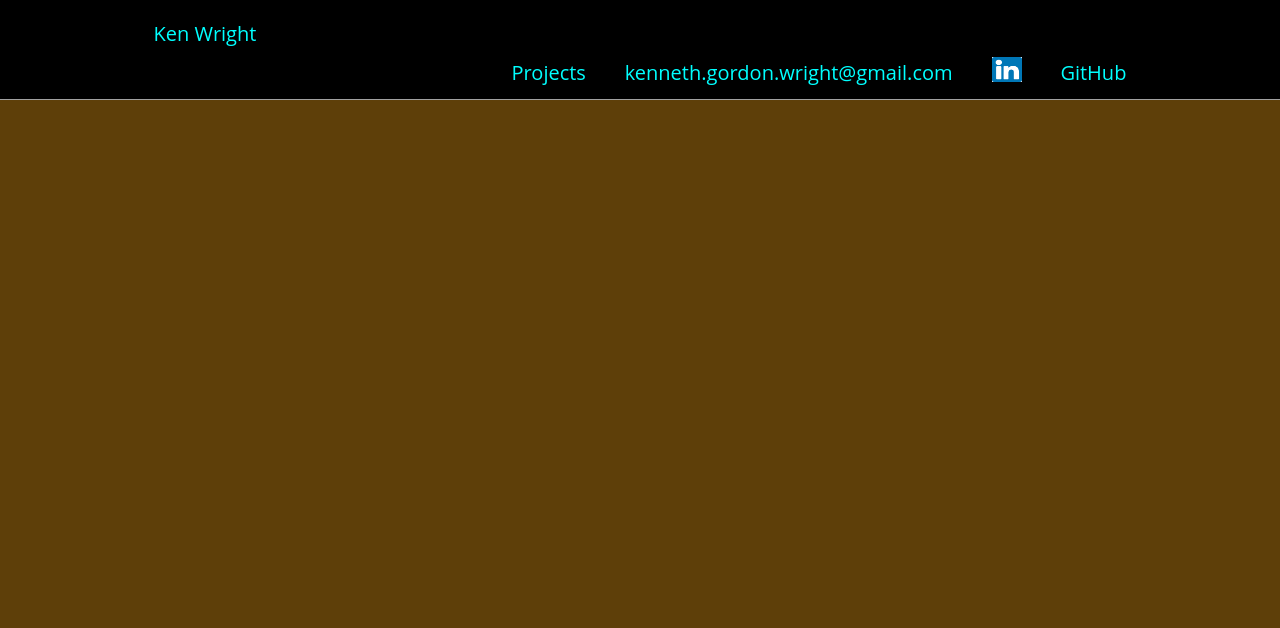
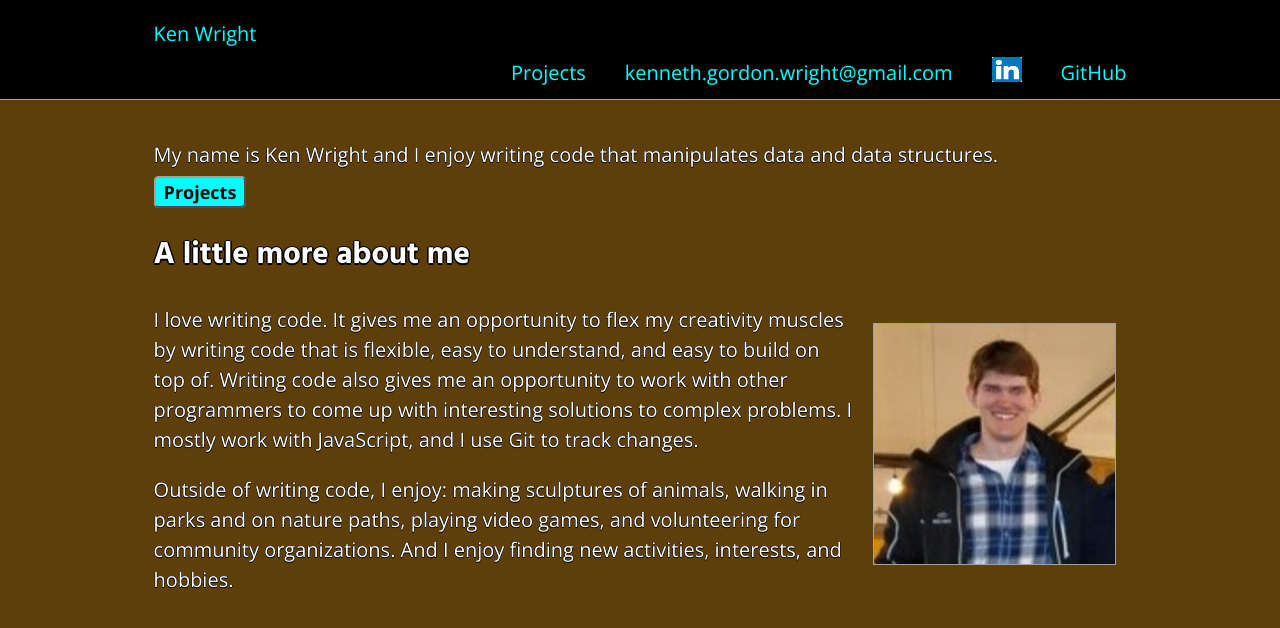
Before and after one commit to KindredPrime/portfolio, a React (Create React App) app: page / in a window 1280 px wide. Shown: the top 628 px of the page. Built offline with nearby package versions, Linux system fonts and the light colour scheme.

Commit message:
Create Home component

```diff
--- a/public/index.html
+++ b/public/index.html
@@ -25,6 +25,8 @@
       Learn how to configure a non-root public URL by running `npm run build`.
     -->
     <title>React App</title>
+    <link rel="preconnect" href="https://fonts.gstatic.com">
+    <link href="https://fonts.googleapis.com/css2?family=Hind:wght@400;500;600;700&family=Open+Sans:wght@400;700;800&display=swap" rel="stylesheet">
   </head>
   <body>
     <noscript>You need to enable JavaScript to run this app.</noscript>
--- a/src/App.css
+++ b/src/App.css
@@ -8,8 +8,27 @@ body {
   background-color: #5E3F09;
 }
 
+h1, h2, h3, h4, h5, h6 {
+  font-family: "Hind", sans-serif;
+}
+
+h1 {
+  font-size: 36px;
+}
+
+h2 {
+  font-size: 28px;
+  text-shadow: -1.5px 0 black, 0 1.5px black, 1.5px 0 black, 0 -1.5px black;
+}
+
 p, a, button {
-  font-family: "Open Sans";
+  font-family: "Open Sans", sans-serif;
+}
+
+p {
+  font-size: 16px;
+  line-height: 24px;
+  text-shadow: -0.5px 0 black, 0 0.5px black, 0.5px 0 black, 0 -0.5px black;
 }
 
 /*
@@ -34,12 +53,47 @@ a:focus, a:hover {
   font-weight: bold;
 }
 
+main {
+  margin: 95px 10% 40px 10%;
+}
+
+.button-look-alike {
+  color: black;
+  background-color: #00FFFF;
+  border: 2px outset #A1A1A1;
+  border-radius: 5px;
+  padding: 2px 8px;
+  font-size: 18px;
+  font-weight: bold;
+}
+
+.button-look-alike:hover, .button-look-alike:focus {
+  color: #00FFFF;
+  background-color: black;
+}
+
 /*
   Tablet devices
 */
 @media screen and (min-width: 690px) {
-  a {
+  h1 {
+    font-size: 36px;
+  }
+
+  h2 {
+    font-size: 28px;
+  }
+
+  a, p {
     font-size: 18px;
+  }
+
+  p {
+    line-height: 27px
+  }
+
+  main {
+    margin-top: 140px;
   }
 }
 
@@ -47,7 +101,24 @@ a:focus, a:hover {
   Desktop/laptop computers
 */
 @media screen and (min-width: 1000px) {
-  a {
+  h1 {
+    font-size: 40px;
+  }
+
+  h2 {
+    font-size: 31px;
+  }
+
+  a, p {
     font-size: 20px;
   }
+
+  p {
+    line-height: 30px
+  }
+
+  main {
+    margin-left: 12%;
+    margin-right: 12%;
+  }
 }
--- a/src/App.jsx
+++ b/src/App.jsx
@@ -1,10 +1,16 @@
+import { Route } from 'react-router-dom';
 import Nav from './Nav';
+import Home from './Home';
 import './App.css';
 
 function App() {
   return (
     <div className="App">
       <Nav />
+
+      <Route exact path="/">
+        <Home />
+      </Route>
     </div>
   );
 }
--- /dev/null
+++ b/src/Home/index.css
@@ -0,0 +1,43 @@
+.Home__headline {
+  margin-bottom: 10px;
+  margin-left: 0px;
+}
+
+.Home__headshot {
+  border: 1px solid #A1A1A1;
+  margin-left: auto;
+  margin-right: auto;
+  margin-top: 25px;
+  width: 165px;
+  display: block;
+}
+
+/*
+  Tablet devices
+*/
+@media screen and (min-width: 690px) {
+  .Home__projects {
+    font-size: 20px;
+  }
+
+  .Home__headshot {
+    float: right;
+    width: 30%;
+    margin-left: 20px;
+    margin-right: 10px;
+    margin-top: 92px;
+    margin-bottom: 5px;
+  }
+}
+
+/*
+  Desktop/laptop computers
+*/
+@media screen and (min-width: 1000px) {
+  .Home__headshot {
+    width: 25%;
+    margin-top: 93px;
+    margin-bottom: 10px;
+    max-width: 250px;
+  }
+}
--- /dev/null
+++ b/src/Home/index.jsx
@@ -0,0 +1,37 @@
+import { Link } from 'react-router-dom';
+import headshot from '../images/headshot-photo.jpg';
+import './index.css';
+
+function Home() {
+  return (
+    <main className="Home">
+      <p className="Home__headline">
+        My name is Ken Wright and I enjoy writing code that manipulates data
+        and data structures.
+      </p>
+
+      <Link className="button-look-alike" to="/projects">Projects</Link>
+
+      <section className="bio">
+        <img src={headshot} alt="Headshot" className="Home__headshot" />
+        <h2 className="bio-header">A little more about me</h2>
+        <p className="bio-text">
+          I love writing code.  It gives me an opportunity to flex my
+          creativity muscles by writing code that is flexible, easy to
+          understand, and easy to build on top of.  Writing code also gives me
+          an opportunity to work with other programmers to come up with
+          interesting solutions to complex problems. I mostly work with
+          JavaScript, and I use Git to track changes.
+        </p>
+        <p className="bio-text">
+          Outside of writing code, I enjoy: making sculptures of animals,
+          walking in parks and on nature paths, playing video games, and
+          volunteering for community organizations. And I enjoy finding new
+          activities, interests, and hobbies.
+        </p>
+      </section>
+    </main>
+  );
+}
+
+export default Home;
```
Also changed, not shown: 1 other file (tests, documents, lock files or other folders).
